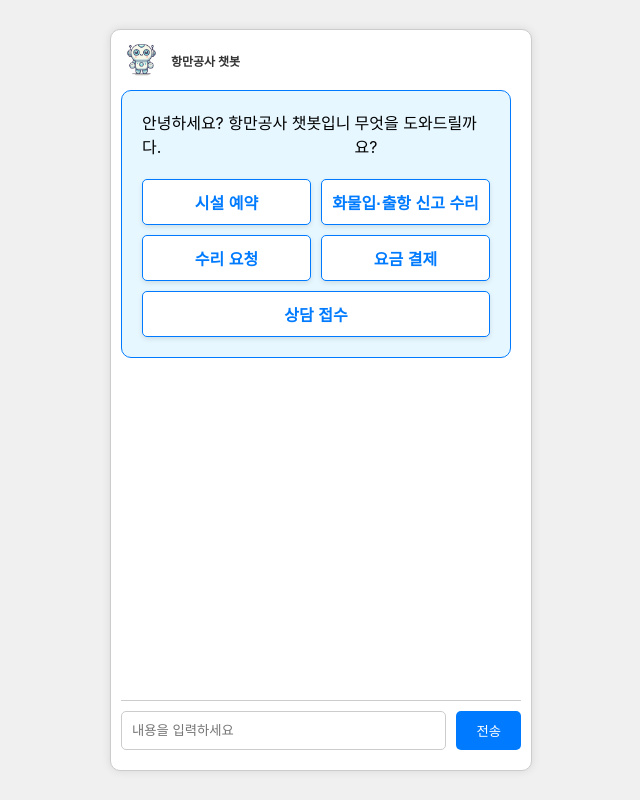
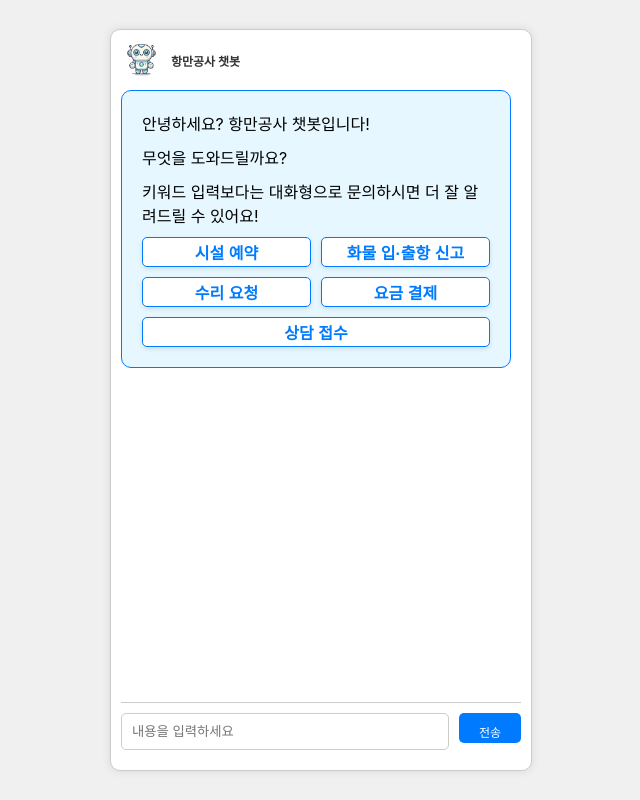
Before and after one commit to 2024-ICT-chatbot/Chatbot_Front, a React (Create React App) app: page / in a window 1280 px wide. Shown: the whole page, without its empty margins (319-959 px from the left). Built offline with nearby package versions, Linux system fonts and the light colour scheme.

Commit message:
second commit

```diff
--- a/src/App.js
+++ b/src/App.js
@@ -3,9 +3,10 @@ import ChatMessage from './ChatMessage';
 import './App.css';
 
 const App = () => {
-    const [messages, setMessages] = useState([]);
-    const [input, setInput] = useState('');
+    const [messages, setMessages] = useState([]); // 메시지 상태 관리
+    const [input, setInput] = useState(''); // 입력 필드 상태 관리
 
+    // 컴포넌트가 마운트될 때 환영 메시지 설정
     useEffect(() => {
         const welcomeMessage = {
             type: 'bot',
@@ -15,6 +16,7 @@ const App = () => {
         setMessages([welcomeMessage]);
     }, []);
 
+    // 버튼 클릭 시 정보 메시지 추가
     const handleButtonClick = (infoType) => {
         let info = '';
         switch (infoType) {
@@ -38,20 +40,22 @@ const App = () => {
         }
 
         const newMessages = [...messages, { type: 'bot', text: info }];
-        setMessages(newMessages);
+        setMessages(newMessages); // 새 메시지를 상태에 추가
     };
 
+    // 메시지 전송 핸들러
     const handleSend = async () => {
         if (input.trim() !== '') {
             const newMessages = [...messages, { type: 'user', text: input }];
-            setMessages(newMessages);
-            setInput('');
+            setMessages(newMessages); // 사용자 메시지 추가
+            setInput(''); // 입력 필드 초기화
 
-            const botResponse = await getBotResponse(input);
+            const botResponse = await getBotResponse(input); // 봇 응답 가져오기
             setMessages((prevMessages) => [...prevMessages, { type: 'bot', text: botResponse }]);
         }
     };
 
+    // FastAPI 서버에서 봇 응답을 가져오는 함수
     const getBotResponse = async (userInput) => {
         try {
             const response = await fetch('http://localhost:8000/chat', {
@@ -59,29 +63,31 @@ const App = () => {
                 headers: {
                     'Content-Type': 'application/json',
                 },
-                body: JSON.stringify({ message: userInput }),
+                body: JSON.stringify({ message: userInput }), // 사용자 입력 전송
             });
 
             const data = await response.json();
             if (data.error) {
-                return `Error: ${data.error}`;
+                return `Error: ${data.error}`; // 오류 메시지 반환
             }
-            return data.response;
+            return data.response; // 봇 응답 반환
         } catch (error) {
             console.error('Error fetching response from FastAPI server:', error);
-            return '응답을 생성하는 중 오류가 발생했습니다. 다시 시도해주세요.';
+            return '응답을 생성하는 중 오류가 발생했습니다. 다시 시도해주세요.'; // 예외 처리
         }
     };
 
+    // Enter 키를 눌렀을 때 메시지를 전송하는 핸들러
     const handleKeyPress = (e) => {
         if (e.key === 'Enter') {
-            handleSend();
+            handleSend(); // Enter 키 입력 시 메시지 전송
         }
     };
 
     return (
         <div className="chatbot-container">
             <div className="chatbot">
+                {/* 채팅 메시지 표시 */}
                 <div className="content-container">
                     <div className="messages">
                         {messages.map((msg, index) => (
@@ -89,14 +95,15 @@ const App = () => {
                         ))}
                     </div>
                 </div>
+                {/* 메시지 입력 영역 */}
                 <div className="input-area">
                     <input
                         type="text"
                         placeholder="내용을 입력하세요"
                         className="chat-input"
                         value={input}
-                        onChange={(e) => setInput(e.target.value)}
-                        onKeyPress={handleKeyPress}
+                        onChange={(e) => setInput(e.target.value)} // 입력 필드 값 업데이트
+                        onKeyPress={handleKeyPress} // Enter 키 입력 시 메시지 전송
                     />
                     <button onClick={handleSend} className="send-button">전송</button>
                 </div>
--- a/src/ChatMessage.css
+++ b/src/ChatMessage.css
@@ -24,13 +24,22 @@
     text-align: left; /* 왼쪽 정렬 */
 }
 
+.spacing {
+    height: 10px; /* 메시지와 버튼 사이의 간격 설정 */
+}
+
 .welcome-message {
     margin-bottom: 10px;
     line-height: 1.5; /* 줄 간격 조정 */
     text-align: left; /* 왼쪽 정렬 */
+    font-size: 1em; /* 같은 폰트 크기 */
+    word-break: break-word; /* 단어가 길 경우 줄바꿈 */
 }
 
-.welcome-message-line {
+.additional-info {
+    font-size: 1em; /* 같은 폰트 크기 */
+    color: #555;
+    margin-top: 5px;
     text-align: left; /* 왼쪽 정렬 */
 }
 
@@ -42,7 +51,9 @@
 }
 
 button {
-    padding: 10px;
+    height: 30px; /* 모든 버튼 높이를 동일하게 설정 */
+    font-size: 12px; /* 버튼 텍스트 크기 조정 */
+    padding: 5px 7px; /* 버튼 크기 줄임 */
     border: none;
     border-radius: 5px;
     cursor: pointer;
@@ -59,19 +70,30 @@ button:hover {
 }
 
 .message-bubble {
-    max-width: 60%;
-    padding: 10px;
+    max-width: 60%; /* 최대 너비 */
+    min-width: 0%; /* 최소 너비 */
+    width: auto; /* 필요에 따라 너비 조정 */
+    min-height: 30px; /* 최소 높이 설정 */
+    padding: 3%;
     border-radius: 10px;
     margin-left: 10px;
+    word-break: break-word; /* 단어가 길 경우 줄바꿈 */
+    overflow-y: auto; /* 내용이 많을 경우 스크롤 가능 */
 }
 
+
+/* 사용자 메시지 스타일 */
 .message-bubble.user {
-    background-color: #d3d3ff;
+    background-color: #d3d3ff; /* 보라색 배경 */
     align-self: flex-end;
     margin-left: auto;
+    padding: 5px 10px; /* 기존 값에서 위아래 padding 줄이기 */
+    border-radius: 10px;
 }
 
+/* 챗봇 메시지 스타일 */
 .message-bubble.bot {
     background-color: #e0f7fa;
     align-self: flex-start;
+    padding: 10px; /* 필요에 따라 padding 값 조정 */
 }
--- a/src/ChatMessage.js
+++ b/src/ChatMessage.js
@@ -6,6 +6,7 @@ const ChatMessage = ({ message, handleButtonClick }) => {
     const isUser = message.type === 'user';
     const chatEndRef = useRef(null);
 
+    // 새로운 메시지가 추가될 때마다 스크롤을 최하단으로 이동
     useEffect(() => {
         chatEndRef.current?.scrollIntoView({ behavior: 'smooth' });
     }, [message]);
@@ -14,18 +15,23 @@ const ChatMessage = ({ message, handleButtonClick }) => {
         return (
             <div>
                 <div className="bot-header">
+                    {/* 챗봇 이미지와 이름 */}
                     <img src={botCharacter} alt="bot" className="bot-image" />
                     <div className="bot-name">항만공사 챗봇</div>
                 </div>
                 <div className="welcome-box">
-                    <div className="welcome-message">
-                        {message.text.map((line, index) => (
-                            <div key={index} className="welcome-message-line">{line}</div>
-                        ))}
-                    </div>
+                    {/* 안내 메시지 */}
+                    <div>안녕하세요? 항만공사 챗봇입니다!</div>
+                    <div className="spacing" />
+                    <div>무엇을 도와드릴까요?</div>
+                    <div className="spacing" />
+                    <div>키워드 입력보다는 대화형으로 문의하시면 더 잘 알려드릴 수 있어요!</div>
+                    {/* 메시지와 버튼 사이의 간격을 위한 div 추가 */}
+                    <div className="spacing" />
                     <div className="buttons">
+                        {/* 버튼들 */}
                         <button onClick={() => handleButtonClick('facility')}>시설 예약</button>
-                        <button onClick={() => handleButtonClick('cargo')}>화물입·출항 신고 수리</button>
+                        <button onClick={() => handleButtonClick('cargo')}>화물 입·출항 신고</button>
                         <button onClick={() => handleButtonClick('repair')}>수리 요청</button>
                         <button onClick={() => handleButtonClick('payment')}>요금 결제</button>
                         <button onClick={() => handleButtonClick('consult')}>상담 접수</button>
@@ -40,6 +46,7 @@ const ChatMessage = ({ message, handleButtonClick }) => {
         <div className={`chat-message ${isUser ? 'user' : 'bot'}`}>
             {!isUser && (
                 <div className="bot-info">
+                    {/* 챗봇 이미지 */}
                     <img src={botCharacter} alt="bot" className="bot-image" />
                 </div>
             )}
--- a/src/index.css
+++ b/src/index.css
@@ -1,12 +1,14 @@
+/* 기본 margin을 제거하고 폰트 설정 */
 body {
   margin: 0;
   font-family: -apple-system, BlinkMacSystemFont, 'Segoe UI', 'Roboto', 'Oxygen',
     'Ubuntu', 'Cantarell', 'Fira Sans', 'Droid Sans', 'Helvetica Neue',
     sans-serif;
-  -webkit-font-smoothing: antialiased;
-  -moz-osx-font-smoothing: grayscale;
+  -webkit-font-smoothing: antialiased; /* 텍스트의 부드럽게 표현 */
+  -moz-osx-font-smoothing: grayscale; /* 텍스트의 부드럽게 표현 */
 }
 
+/* 코드 요소에 대한 폰트 설정 */
 code {
   font-family: source-code-pro, Menlo, Monaco, Consolas, 'Courier New',
     monospace;
--- a/src/index.js
+++ b/src/index.js
@@ -1,17 +1,17 @@
-import React from 'react';
-import ReactDOM from 'react-dom/client';
-import './index.css';
-import App from './App';
-import reportWebVitals from './reportWebVitals';
+import React from 'react'; // React 라이브러리를 불러옴
+import ReactDOM from 'react-dom/client'; // ReactDOM을 불러와 React 컴포넌트를 DOM에 렌더링
+import './index.css'; // 공통 CSS 스타일을 불러옴
+import App from './App'; // App 컴포넌트를 불러옴
+import reportWebVitals from './reportWebVitals'; // 성능 측정 도구를 불러옴
 
+// ReactDOM의 루트 엘리먼트를 생성하고, 해당 엘리먼트에 React 컴포넌트를 렌더링
 const root = ReactDOM.createRoot(document.getElementById('root'));
 root.render(
   <React.StrictMode>
-    <App />
+    <App /> {/* App 컴포넌트를 렌더링 */}
   </React.StrictMode>
 );
 
-// If you want to start measuring performance in your app, pass a function
-// to log results (for example: reportWebVitals(console.log))
-// or send to an analytics endpoint. Learn more: https://bit.ly/CRA-vitals
+// 애플리케이션의 성능을 측정하고 로그 결과를 출력하거나 분석 엔드포인트로 전송
+// 예: reportWebVitals(console.log) 또는 분석 엔드포인트로 전송
 reportWebVitals();
--- a/src/reportWebVitals.js
+++ b/src/reportWebVitals.js
@@ -1,11 +1,11 @@
 const reportWebVitals = onPerfEntry => {
   if (onPerfEntry && onPerfEntry instanceof Function) {
     import('web-vitals').then(({ getCLS, getFID, getFCP, getLCP, getTTFB }) => {
-      getCLS(onPerfEntry);
-      getFID(onPerfEntry);
-      getFCP(onPerfEntry);
-      getLCP(onPerfEntry);
-      getTTFB(onPerfEntry);
+      getCLS(onPerfEntry); // 누적 레이아웃 이동(CLS) 측정
+      getFID(onPerfEntry); // 첫 입력 지연(FID) 측정
+      getFCP(onPerfEntry); // 첫 번째 콘텐츠 도색(FCP) 측정
+      getLCP(onPerfEntry); // 최대 콘텐츠 도색(LCP) 측정
+      getTTFB(onPerfEntry); // 첫 바이트 시간(TTFB) 측정
     });
   }
 };
```
Also changed, not shown: 1 other file (tests, documents, lock files or other folders).
